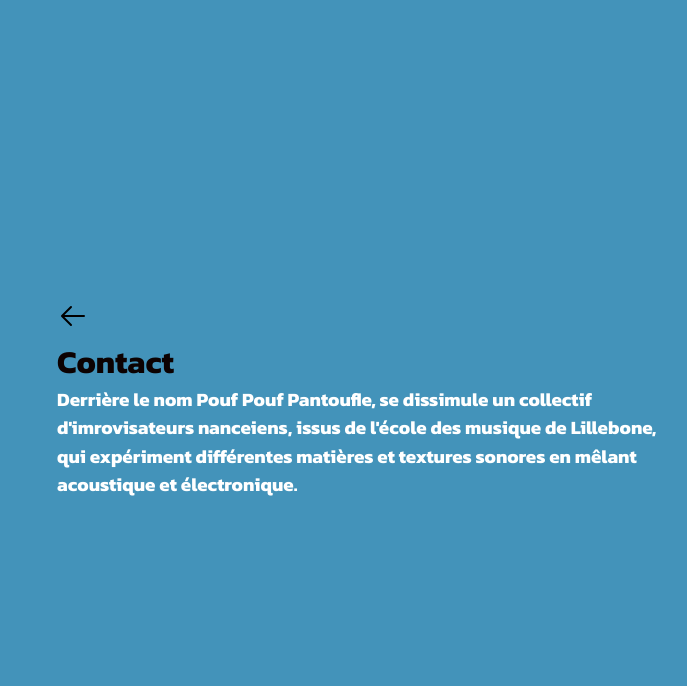
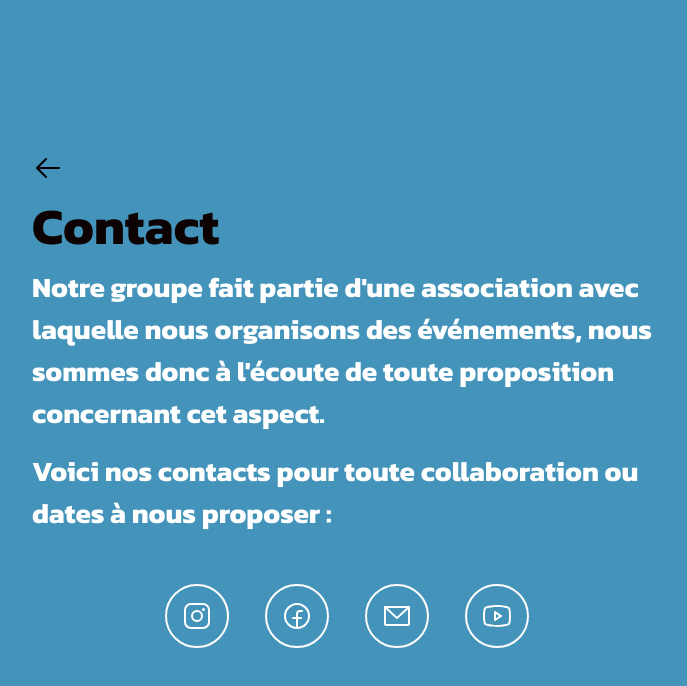
Before and after one commit to LeBonMimo/PPP, a website: page PPP-website/views/contact.html in a window 1280 px wide. Shown: the whole page, without its empty margins (283-970 px from the left). Drawn offline with Linux system fonts and the light colour scheme; files whose address does not match are found by name.

Commit message:
ajout de pages contact presentation et captation

```diff
--- a/PPP-website/style.css
+++ b/PPP-website/style.css
@@ -152,15 +152,29 @@
   animation: titleFadeIn calc(var(--title-duration) + .3s) ease-in-out;
 }
 
+.animation-duration-1 span{
+  animation-duration: calc(var(--title-duration) + .9s);
+}
+
+.animation-duration-2 span{
+  animation-duration: calc(var(--title-duration) + 1.5s);
+}
+
 html, body{
-  height: 100vh;
+  min-height: 100vh;
   padding: 0;
   margin: 0;
 }
 
+main{
+  display: flex;
+  flex-direction: column;
+  height: 100vh;
+}
+
 p{
   margin: 0;
-  padding: 0;
+  padding-bottom: 1rem;
   font-size: calc(1500vw/1018);
   text-decoration: none;
   font-weight: 200;
@@ -170,6 +184,16 @@ p{
 a{
   color: inherit;
   text-decoration-line: none;
+}
+
+ul{
+  padding-inline: 0;
+}
+
+ul li{
+  list-style: none;
+  font-size: calc(1500vw/1018);
+  color: var(--color-white);
 }
 
 body{
@@ -214,18 +238,21 @@ body{
 .card1{
   background-image: var(--img2-url);
   background-size: cover;
+  background-position: center;
   height: 100%;
 }
 
 .card2{
   background-image: var(--img1-url);
   background-size: cover;
+  background-position: center;
   height: 100%;
 }
 
 .card3{
   background-image: var(--img3-url);
   background-size: cover;
+  background-position: center;
   height: 100%;
 }
 
@@ -342,7 +369,8 @@ body{
 
 .container-center{
   margin: auto;
-  max-width: 600px;
+  padding: 2rem;
+  max-width: 650px;
 }
 
 /* CAPTATIONS */
@@ -356,3 +384,38 @@ body{
 .bg-contact{
   background-color: var(--color-bg-contact);
 }
+
+.social-media-wrapper{
+  margin-top: 2rem;
+  display: flex;
+  justify-content: center;
+  gap: 1rem;
+}
+
+.social-media-wrapper a{
+  text-decoration: none !important;
+  width: 60px;
+  height: 60px;
+  display: flex;
+  align-items: center;
+  justify-content: center;
+  border-radius: 50%;
+  margin-right: 20px;
+  overflow: hidden;
+  position: relative;
+  border: 2px solid var(--color-white);
+
+  /* effect */
+  transition: border-radius 0.2s linear 0s;
+  transform: rotate(45deg);
+}
+
+.social-media-wrapper a:hover{
+  border-radius: 0;
+}
+
+.social-media-wrapper a svg{
+  fill: var(--color-white);
+  transition: transform 0.01s linear 0s;
+  transform: rotate(-45deg);
+}
--- a/PPP-website/views/contact.html
+++ b/PPP-website/views/contact.html
@@ -8,17 +8,45 @@
   </head>
   <body class="bg-contact">
     <div class="container-center">
-        <a href="../index.html" class="return-arrow">
-            <svg xmlns="http://www.w3.org/2000/svg" width="32" height="32" viewBox="0 0 256 256">
-                <path d="M224,128a8,8,0,0,1-8,8H59.31l58.35,58.34a8,8,0,0,1-11.32,11.32l-72-72a8,8,0,0,1,0-11.32l72-72a8,8,0,0,1,11.32,11.32L59.31,120H216A8,8,0,0,1,224,128Z"></path>
-            </svg>
+      <a href="../index.html" class="return-arrow">
+        <svg xmlns="http://www.w3.org/2000/svg" width="32" height="32" viewBox="0 0 256 256">
+            <path d="M224,128a8,8,0,0,1-8,8H59.31l58.35,58.34a8,8,0,0,1-11.32,11.32l-72-72a8,8,0,0,1,0-11.32l72-72a8,8,0,0,1,11.32,11.32L59.31,120H216A8,8,0,0,1,224,128Z"></path>
+        </svg>
+      </a>
+      <h1 class="fadeIn-title"><span class="fs-800">Contact</span></h1>
+      <p class="fs-400">Notre groupe fait partie d'une association avec laquelle nous organisons des événements, nous sommes donc à l'écoute de toute proposition concernant cet aspect.</p>
+      <p class="fs-400">Voici nos contacts pour toute collaboration ou dates à nous proposer :</p>
+
+      <div class="social-media-wrapper">
+        <a href="https://www.instagram.com/apc_assoc?utm_source=ig_web_button_share_sheet&igsh=ZDNlZDc0MzIxNw==" title="rejoins nous sur insta !">
+          <svg xmlns="http://www.w3.org/2000/svg" width="32" height="32" viewBox="0 0 256 256">
+            <path
+            d="M128,80a48,48,0,1,0,48,48A48.05,48.05,0,0,0,128,80Zm0,80a32,32,0,1,1,32-32A32,32,0,0,1,128,160ZM176,24H80A56.06,56.06,0,0,0,24,80v96a56.06,56.06,0,0,0,56,56h96a56.06,56.06,0,0,0,56-56V80A56.06,56.06,0,0,0,176,24Zm40,152a40,40,0,0,1-40,40H80a40,40,0,0,1-40-40V80A40,40,0,0,1,80,40h96a40,40,0,0,1,40,40ZM192,76a12,12,0,1,1-12-12A12,12,0,0,1,192,76Z">
+            </path>
+          </svg>
         </a>
-        <h1 class="fadeIn-title"><span>Contact</span></h1>
-        <p class="fadeIn-text">
-            <span>
-                Derrière le nom Pouf Pouf Pantoufle, se dissimule un collectif d'imrovisateurs nanceiens, issus de l'école des musique de Lillebone, qui expériment différentes matières et textures sonores en mêlant acoustique et électronique.
-            </span>
-        </p>
+        <a href="https://www.facebook.com/appellationpantouflardecontrolee" title="rejoins nous sur facebook !">
+          <svg xmlns="http://www.w3.org/2000/svg" width="32" height="32" viewBox="0 0 256 256">
+            <path
+            d="M128,24A104,104,0,1,0,232,128,104.11,104.11,0,0,0,128,24Zm8,191.63V152h24a8,8,0,0,0,0-16H136V112a16,16,0,0,1,16-16h16a8,8,0,0,0,0-16H152a32,32,0,0,0-32,32v24H96a8,8,0,0,0,0,16h24v63.63a88,88,0,1,1,16,0Z">
+            </path>
+          </svg>
+        </a>
+        <a href="mailto:ap.controlee@gmail.com" title="Envoie nous un mail !">
+          <svg xmlns="http://www.w3.org/2000/svg" width="32" height="32" viewBox="0 0 256 256">
+            <path d="M224,48H32a8,8,0,0,0-8,8V192a16,16,0,0,0,16,16H216a16,16,0,0,0,16-16V56A8,8,0,0,0,224,48ZM203.43,64,128,133.15,52.57,64ZM216,192H40V74.19l82.59,75.71a8,8,0,0,0,10.82,0L216,74.19V192Z">
+          </path>
+        </svg>
+        </a>
+        <a href="https://www.youtube.com/@AppellationPantouflardeControl" title="Abonne toi sur Youtube !">
+          <svg xmlns="http://www.w3.org/2000/svg" width="32" height="32" viewBox="0 0 256 256">
+            <path
+            d="M164.44,121.34l-48-32A8,8,0,0,0,104,96v64a8,8,0,0,0,12.44,6.66l48-32a8,8,0,0,0,0-13.32ZM120,145.05V111l25.58,17ZM234.33,69.52a24,24,0,0,0-14.49-16.4C185.56,39.88,131,40,128,40s-57.56-.12-91.84,13.12a24,24,0,0,0-14.49,16.4C19.08,79.5,16,97.74,16,128s3.08,48.5,5.67,58.48a24,24,0,0,0,14.49,16.41C69,215.56,120.4,216,127.34,216h1.32c6.94,0,58.37-.44,91.18-13.11a24,24,0,0,0,14.49-16.41c2.59-10,5.67-28.22,5.67-58.48S236.92,79.5,234.33,69.52Zm-15.49,113a8,8,0,0,1-4.77,5.49c-31.65,12.22-85.48,12-86,12H128c-.54,0-54.33.2-86-12a8,8,0,0,1-4.77-5.49C34.8,173.39,32,156.57,32,128s2.8-45.39,5.16-54.47A8,8,0,0,1,41.93,68c30.52-11.79,81.66-12,85.85-12h.27c.54,0,54.38-.18,86,12a8,8,0,0,1,4.77,5.49C221.2,82.61,224,99.43,224,128S221.2,173.39,218.84,182.47Z">
+            </path>
+          </svg>
+        </a>
+      </div>
+
     </div>
   </body>
 </html>
```
Also changed, not shown: PPP-website/index.html (+2 -2 lines), PPP-website/views/captations.html (+19 -6 lines).
